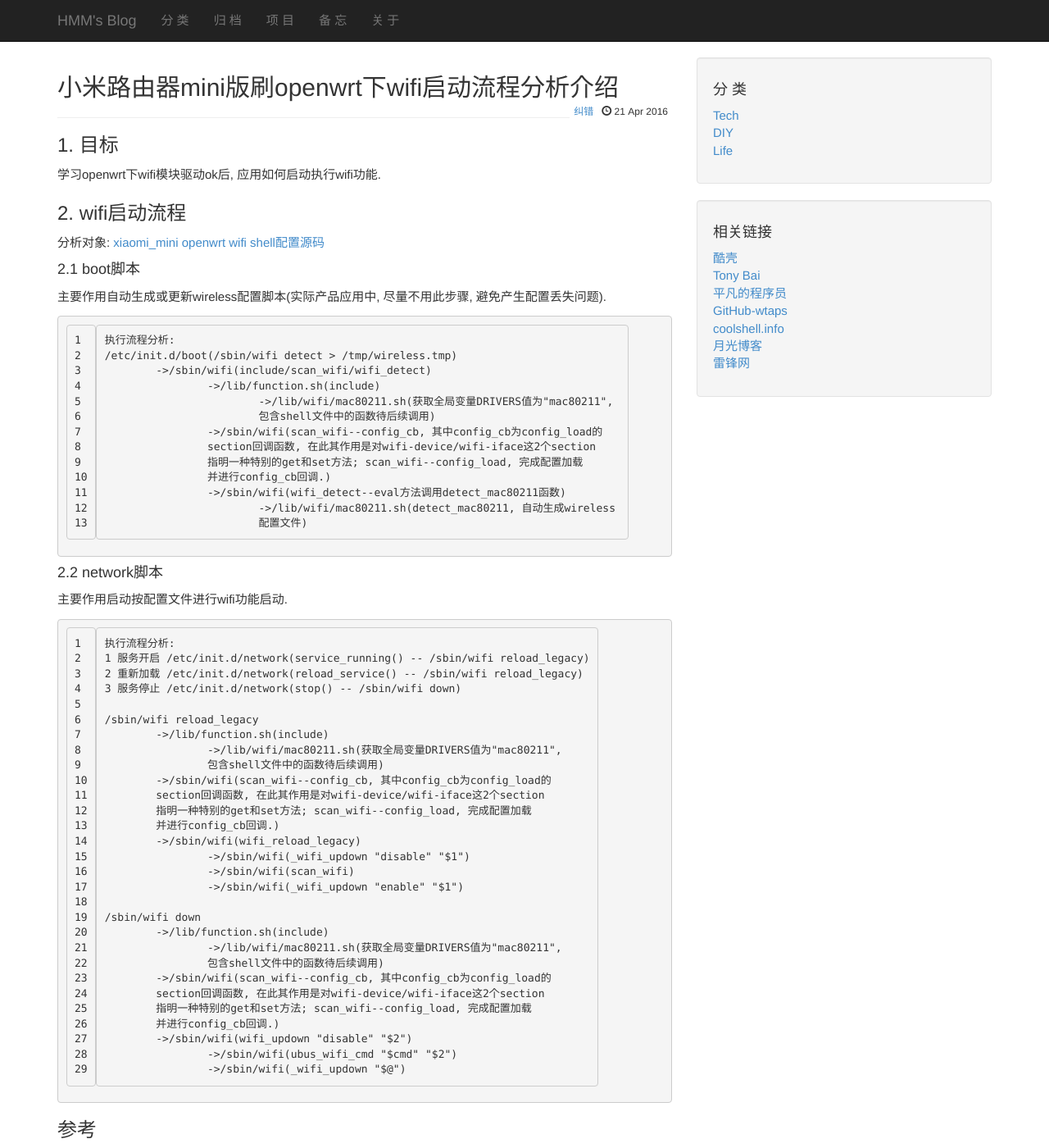
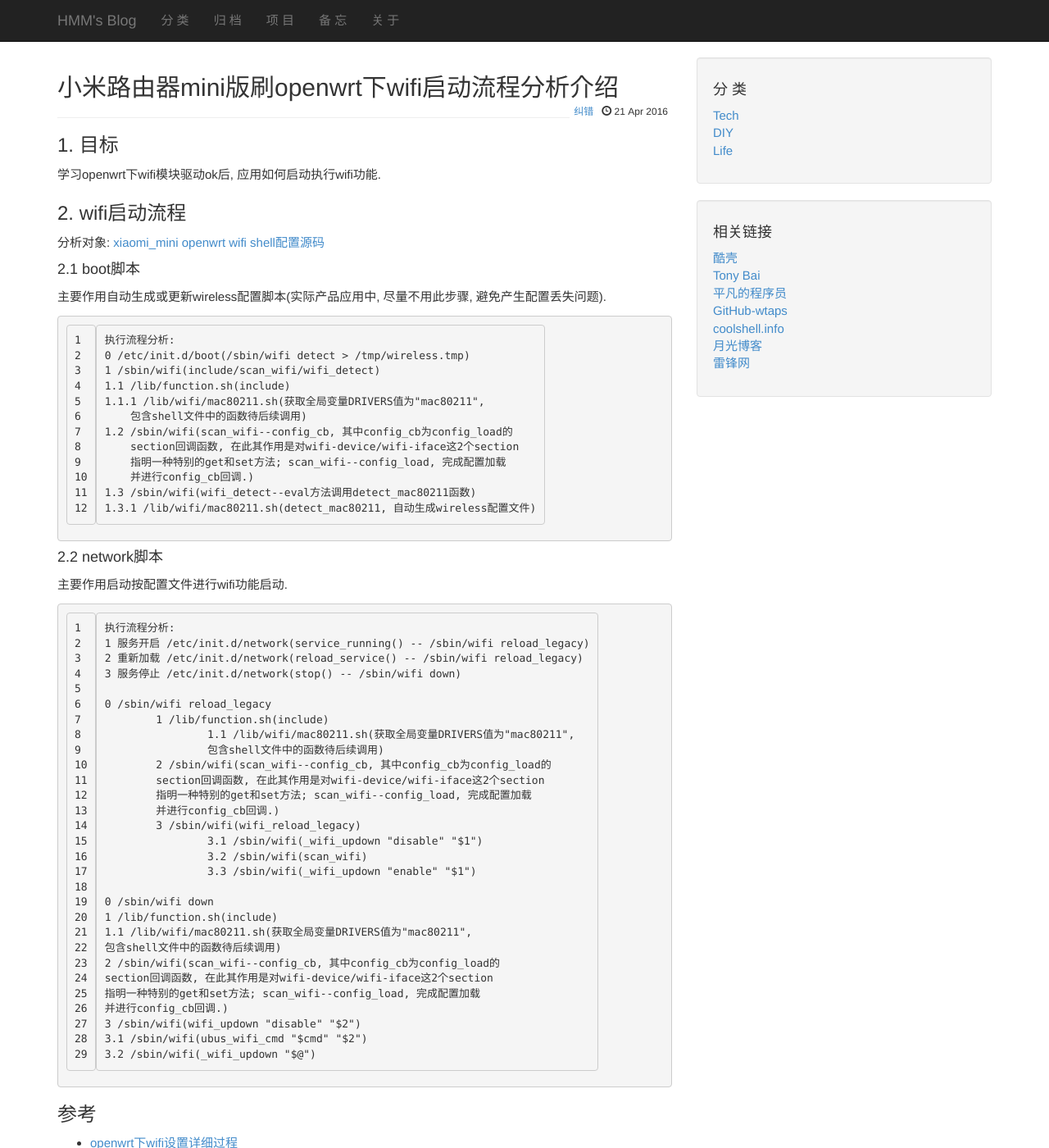
Before and after one commit to richardhmm/blog, a Jekyll site: the page built from _posts/blog/Tech/2016-4-21-openwrt-xiaomi_mini-wifi-excute-guide.md, in a window 1280 px wide and 1400 px high. Shown: the whole window at 82% size. Built offline with Jekyll 4.4.1, drawn with Linux system fonts in a browser that asks for light colours; comment, search, counter and statistics services are not loaded.

Commit message:
adjust format

```diff
--- a/_posts/blog/Tech/2016-4-21-openwrt-xiaomi_mini-wifi-excute-guide.md
+++ b/_posts/blog/Tech/2016-4-21-openwrt-xiaomi_mini-wifi-excute-guide.md
@@ -17,18 +17,17 @@
 
 ~~~
 执行流程分析:
-/etc/init.d/boot(/sbin/wifi detect > /tmp/wireless.tmp)
-	->/sbin/wifi(include/scan_wifi/wifi_detect)
-		->/lib/function.sh(include)
-			->/lib/wifi/mac80211.sh(获取全局变量DRIVERS值为"mac80211",
-			包含shell文件中的函数待后续调用)
-		->/sbin/wifi(scan_wifi--config_cb, 其中config_cb为config_load的
-		section回调函数, 在此其作用是对wifi-device/wifi-iface这2个section
-		指明一种特别的get和set方法; scan_wifi--config_load, 完成配置加载
-		并进行config_cb回调.)
-		->/sbin/wifi(wifi_detect--eval方法调用detect_mac80211函数)
-			->/lib/wifi/mac80211.sh(detect_mac80211, 自动生成wireless
-			配置文件)
+0 /etc/init.d/boot(/sbin/wifi detect > /tmp/wireless.tmp)
+1 /sbin/wifi(include/scan_wifi/wifi_detect)
+1.1 /lib/function.sh(include)
+1.1.1 /lib/wifi/mac80211.sh(获取全局变量DRIVERS值为"mac80211",
+    包含shell文件中的函数待后续调用)
+1.2 /sbin/wifi(scan_wifi--config_cb, 其中config_cb为config_load的
+    section回调函数, 在此其作用是对wifi-device/wifi-iface这2个section
+    指明一种特别的get和set方法; scan_wifi--config_load, 完成配置加载
+    并进行config_cb回调.)
+1.3 /sbin/wifi(wifi_detect--eval方法调用detect_mac80211函数)
+1.3.1 /lib/wifi/mac80211.sh(detect_mac80211, 自动生成wireless配置文件)
 ~~~
 
 #### 2.2 network脚本  ####
@@ -40,30 +39,30 @@
 2 重新加载 /etc/init.d/network(reload_service() -- /sbin/wifi reload_legacy)
 3 服务停止 /etc/init.d/network(stop() -- /sbin/wifi down)
 
-/sbin/wifi reload_legacy
-	->/lib/function.sh(include)
-		->/lib/wifi/mac80211.sh(获取全局变量DRIVERS值为"mac80211",
+0 /sbin/wifi reload_legacy
+	1 /lib/function.sh(include)
+		1.1 /lib/wifi/mac80211.sh(获取全局变量DRIVERS值为"mac80211",
 		包含shell文件中的函数待后续调用)
-	->/sbin/wifi(scan_wifi--config_cb, 其中config_cb为config_load的
+	2 /sbin/wifi(scan_wifi--config_cb, 其中config_cb为config_load的
 	section回调函数, 在此其作用是对wifi-device/wifi-iface这2个section
 	指明一种特别的get和set方法; scan_wifi--config_load, 完成配置加载
 	并进行config_cb回调.)
-	->/sbin/wifi(wifi_reload_legacy)
-		->/sbin/wifi(_wifi_updown "disable" "$1")
-		->/sbin/wifi(scan_wifi)
-		->/sbin/wifi(_wifi_updown "enable" "$1")
+	3 /sbin/wifi(wifi_reload_legacy)
+		3.1 /sbin/wifi(_wifi_updown "disable" "$1")
+		3.2 /sbin/wifi(scan_wifi)
+		3.3 /sbin/wifi(_wifi_updown "enable" "$1")
 
-/sbin/wifi down
-	->/lib/function.sh(include)
-		->/lib/wifi/mac80211.sh(获取全局变量DRIVERS值为"mac80211",
-		包含shell文件中的函数待后续调用)
-	->/sbin/wifi(scan_wifi--config_cb, 其中config_cb为config_load的
-	section回调函数, 在此其作用是对wifi-device/wifi-iface这2个section
-	指明一种特别的get和set方法; scan_wifi--config_load, 完成配置加载
-	并进行config_cb回调.)
-	->/sbin/wifi(wifi_updown "disable" "$2")
-		->/sbin/wifi(ubus_wifi_cmd "$cmd" "$2")
-		->/sbin/wifi(_wifi_updown "$@")
+0 /sbin/wifi down
+1 /lib/function.sh(include)
+1.1 /lib/wifi/mac80211.sh(获取全局变量DRIVERS值为"mac80211",
+包含shell文件中的函数待后续调用)
+2 /sbin/wifi(scan_wifi--config_cb, 其中config_cb为config_load的
+section回调函数, 在此其作用是对wifi-device/wifi-iface这2个section
+指明一种特别的get和set方法; scan_wifi--config_load, 完成配置加载
+并进行config_cb回调.)
+3 /sbin/wifi(wifi_updown "disable" "$2")
+3.1 /sbin/wifi(ubus_wifi_cmd "$cmd" "$2")
+3.2 /sbin/wifi(_wifi_updown "$@")
 ~~~
 
 ### 参考  ###
```
